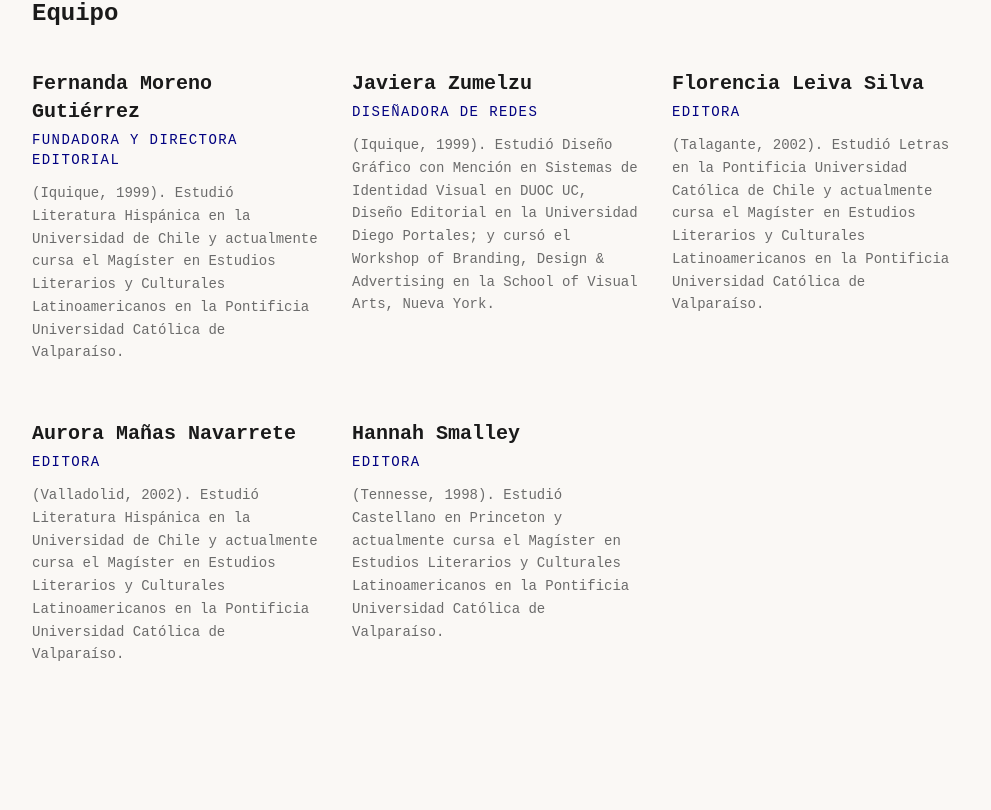
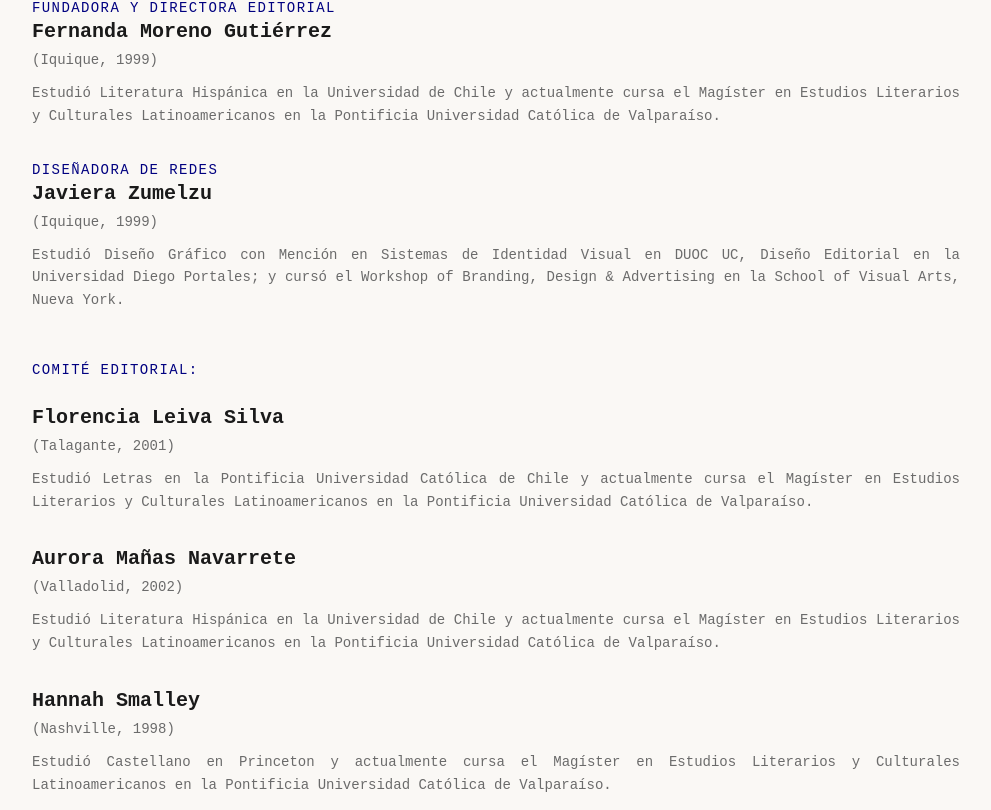
Before and after one commit to ferdinandda/viaje-webpage, a SvelteKit app: page /equipo in a window 1280 px wide. Shown: the part 810-1620 px from the top of the page, without its empty margins (144-1135 px from the left). Built offline with nearby package versions, Linux system fonts and the light colour scheme.

Commit message:
refactor: Enhance team member display on 'Sobre la revista' page
- Refactor team member data to include  for each member.
- Display  below names.
- Update 'COMITE EDITORIAL:' spelling.
- Justify team member descriptions.

```diff
--- a/src/routes/equipo/+page.svelte
+++ b/src/routes/equipo/+page.svelte
@@ -3,31 +3,36 @@
     {
       nombre: 'Fernanda Moreno Gutiérrez',
       rol: 'Fundadora y Directora Editorial',
-      descripcion: '(Iquique, 1999). Estudió Literatura Hispánica en la Universidad de Chile y actualmente cursa el Magíster en Estudios Literarios y Culturales Latinoamericanos en la Pontificia Universidad Católica de Valparaíso.',
+      locacion_ano: '(Iquique, 1999)',
+      descripcion: 'Estudió Literatura Hispánica en la Universidad de Chile y actualmente cursa el Magíster en Estudios Literarios y Culturales Latinoamericanos en la Pontificia Universidad Católica de Valparaíso.',
       inicial: 'FM'
     },
     {
       nombre: 'Javiera Zumelzu',
       rol: 'Diseñadora de Redes',
-      descripcion: '(Iquique, 1999). Estudió Diseño Gráfico con Mención en Sistemas de Identidad Visual en DUOC UC, Diseño Editorial en la Universidad Diego Portales; y cursó el Workshop of Branding, Design & Advertising en la School of Visual Arts, Nueva York.',
+      locacion_ano: '(Iquique, 1999)',
+      descripcion: 'Estudió Diseño Gráfico con Mención en Sistemas de Identidad Visual en DUOC UC, Diseño Editorial en la Universidad Diego Portales; y cursó el Workshop of Branding, Design & Advertising en la School of Visual Arts, Nueva York.',
       inicial: 'JZ'
     },
     {
       nombre: 'Florencia Leiva Silva',
-      rol: 'Editora',
-      descripcion: '(Talagante, 2002). Estudió Letras en la Pontificia Universidad Católica de Chile y actualmente cursa el Magíster en Estudios Literarios y Culturales Latinoamericanos en la Pontificia Universidad Católica de Valparaíso.',
+      rol: '',
+      locacion_ano: '(Talagante, 2001)',
+      descripcion: 'Estudió Letras en la Pontificia Universidad Católica de Chile y actualmente cursa el Magíster en Estudios Literarios y Culturales Latinoamericanos en la Pontificia Universidad Católica de Valparaíso.',
       inicial: 'FL'
     },
     {
       nombre: 'Aurora Mañas Navarrete',
-      rol: 'Editora',
-      descripcion: '(Valladolid, 2002). Estudió Literatura Hispánica en la Universidad de Chile y actualmente cursa el Magíster en Estudios Literarios y Culturales Latinoamericanos en la Pontificia Universidad Católica de Valparaíso.',
+      rol: '',
+      locacion_ano: '(Valladolid, 2002)',
+      descripcion: 'Estudió Literatura Hispánica en la Universidad de Chile y actualmente cursa el Magíster en Estudios Literarios y Culturales Latinoamericanos en la Pontificia Universidad Católica de Valparaíso.',
       inicial: 'AM'
     },
     {
       nombre: 'Hannah Smalley',
-      rol: 'Editora',
-      descripcion: '(Tennesse, 1998). Estudió Castellano en Princeton y actualmente cursa el Magíster en Estudios Literarios y Culturales Latinoamericanos en la Pontificia Universidad Católica de Valparaíso.',
+      rol: '',
+      locacion_ano: '(Nashville, 1998)',
+      descripcion: 'Estudió Castellano en Princeton y actualmente cursa el Magíster en Estudios Literarios y Culturales Latinoamericanos en la Pontificia Universidad Católica de Valparaíso.',
       inicial: 'HS'
     }
   ];
@@ -60,20 +65,28 @@
       </p>
     </section>
 
-    <h2 class="text-2xl font-bold mb-4 text-[var(--color-ink)]">Equipo</h2>
 
-    <!-- Team Grid -->
-    <div class="grid grid-cols-1 md:grid-cols-2 lg:grid-cols-3 gap-8 mb-24">
+
+    <!-- Team List -->
+    <div class="mb-24">
       {#each equipo as miembro}
-        <div class="group">
+        {#if miembro.nombre === 'Florencia Leiva Silva'}
+          <p class="mt-12 mb-4 font-[var(--font-body)] text-sm uppercase tracking-widest text-[#000080]">COMITÉ EDITORIAL:</p>
+        {/if}
+        <div class="group mb-8">
           <div class="mt-6">
+            <p class="mt-1 font-[var(--font-body)] text-sm uppercase tracking-widest text-[#000080]">
+              {miembro.rol}
+            </p>
             <h3 class="font-[var(--font-display)] text-xl font-semibold text-[var(--color-ink)]">
               {miembro.nombre}
             </h3>
-            <p class="mt-1 font-[var(--font-body)] text-sm uppercase tracking-widest text-[#000080]">
-              {miembro.rol}
-            </p>
-            <p class="mt-3 font-[var(--font-body)] text-sm text-[var(--color-ink-muted)] leading-relaxed">
+            {#if miembro.locacion_ano}
+              <p class="mt-1 font-[var(--font-body)] text-sm text-[var(--color-ink-muted)]">
+                {miembro.locacion_ano}
+              </p>
+            {/if}
+            <p class="mt-3 font-[var(--font-body)] text-sm text-[var(--color-ink-muted)] leading-relaxed text-justify">
               {miembro.descripcion}
             </p>
           </div>
```
